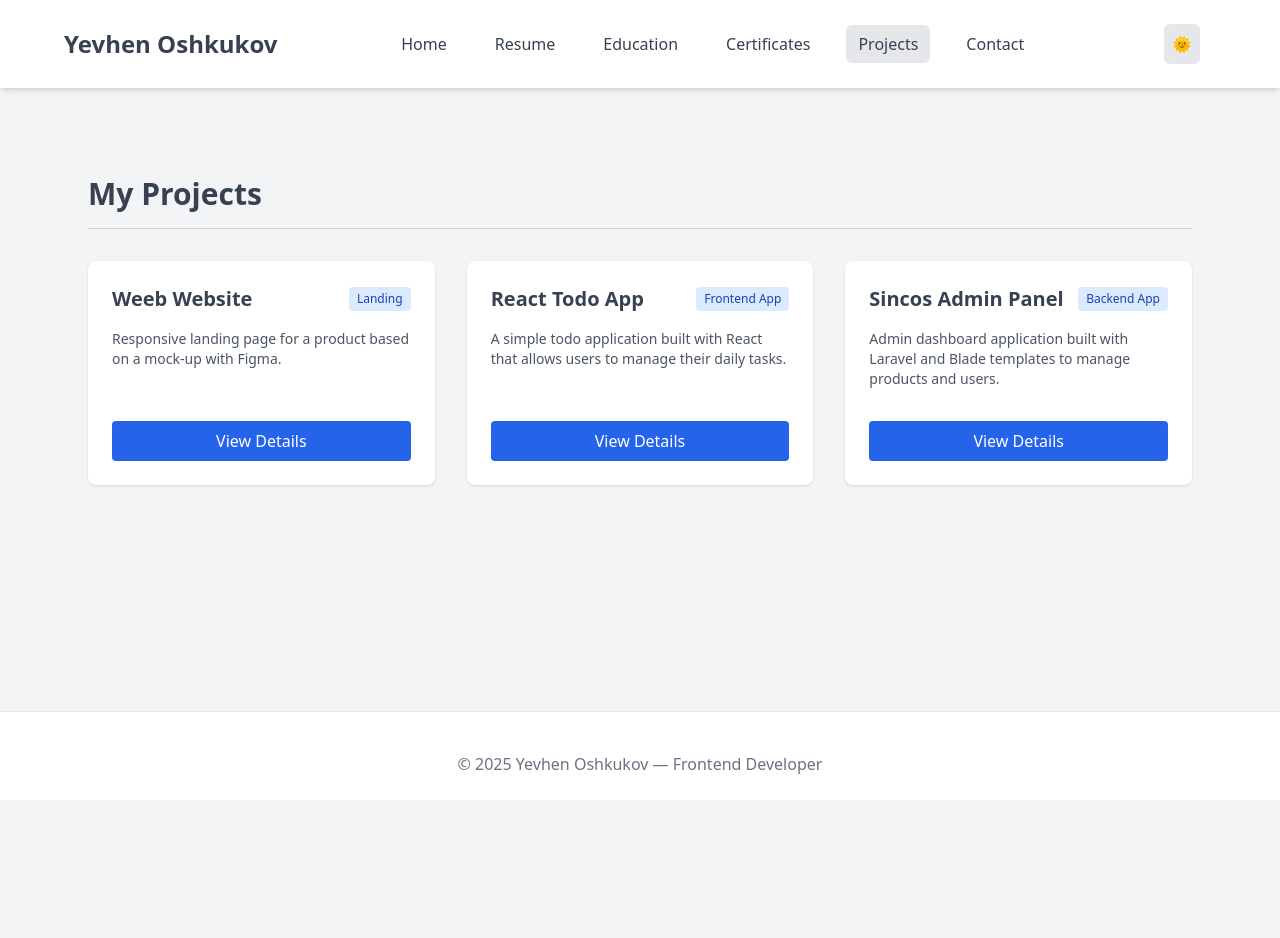
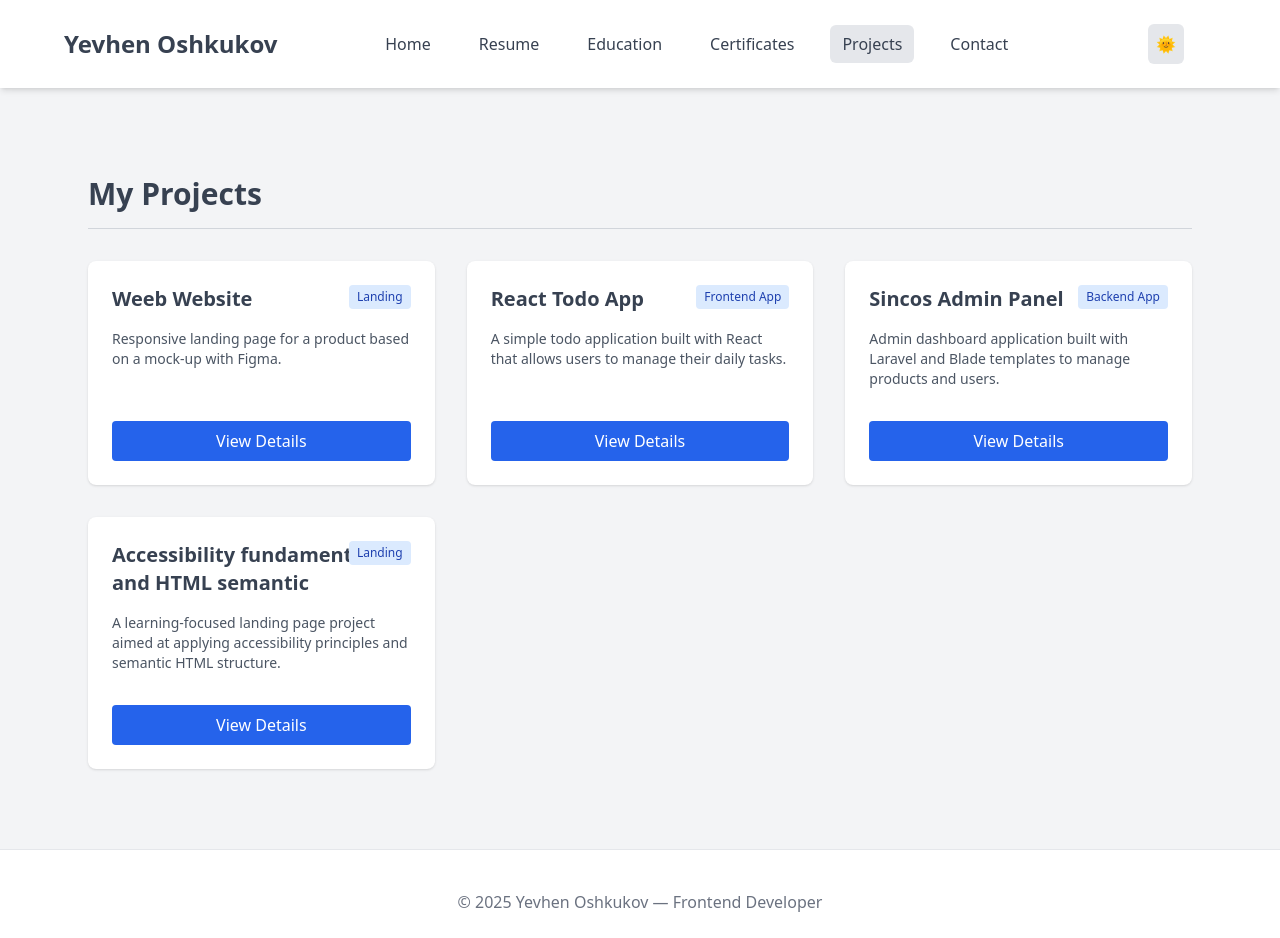
Before and after one commit to Yevgen2022/Portfolio-cleanJS, a React (Vite) app: page /projects in a window 1280 px wide. Before the commit the page ends 800 px from the top, so only its background shows below. Built offline with nearby package versions, Linux system fonts and the light colour scheme; the HTML template or start-up script is replaced by a standard one.

Commit message:
Added new projects

```diff
--- a/src/components/Header.jsx
+++ b/src/components/Header.jsx
@@ -176,7 +176,7 @@ export default function Header() {
                         {/* Theme toggle */}
                         <button
                             onClick={handleThemeToggle}
-                            className="p-2 bg-gray-200 dark:bg-gray-700 rounded-md hover:bg-gray-300 dark:hover:bg-gray-600 transition"
+                            className="p-2 mx-4 bg-gray-200 dark:bg-gray-700 rounded-md hover:bg-gray-300 dark:hover:bg-gray-600 transition"
                             aria-label="Toggle Dark Mode"
                         >
                             <span className="block dark:hidden">🌞</span>
@@ -186,7 +186,7 @@ export default function Header() {
                         {/* Mobile menu toggle button */}
                         <button
                             onClick={toggleMobileMenu}
-                            className="md:hidden p-2 rounded-md hover:bg-gray-100 dark:hover:bg-gray-700 transition"
+                            className="md:hidden p-2  rounded-md hover:bg-gray-100 dark:hover:bg-gray-700 transition"
                             aria-label="Toggle Mobile Menu"
                         >
                             {/*<i className="fas fa-bars"></i>*/}
--- a/src/data/projectsData.json
+++ b/src/data/projectsData.json
@@ -62,8 +62,26 @@
       "Configuring and styling Laravel's pagination with Tailwind"
     ],
     "repoLink": "https://github.com/Yevgen2022/Sincos",
-    "demoLink": ""
-
+    "liveDemo": ""
+  },
+  {
+    "id": "accessibility-semantic",
+    "type": "landing",
+    "title": "Accessibility fundamentals and HTML semantic",
+    "description": "A learning-focused landing page project aimed at applying accessibility principles and semantic HTML structure.",
+    "technologies": ["HTML5", "CSS3", "Semantic Tags", "Accessibility", "ARIA", "Alt Attributes"],
+    "goals": [
+      "Replaced non-semantic HTML tags with appropriate semantic elements such as <header>, <nav>, <main>, <section>, <article>, <aside>, and <footer>.",
+      "Ensured only a single <h1> heading is used for the main article title, with proper heading hierarchy for all other titles.",
+      "Added descriptive alt text to all images to enhance screen reader accessibility.",
+      "Wrapped relevant images in <figure> and added <figcaption> for additional context.",
+      "Updated external links to open in new tabs using the target attribute, improving navigation for users.",
+      "Removed redundant role attributes where semantic elements already implied the role.",
+      "Reinforced best practices for modern, accessible web layout using real examples."
+    ],
+    "repoLink": "https://gitlab.com/Yevhen2022/accessibility-fundamentals-and-html-semantic",
+    "liveDemo": "https://accessibility-fundamentals-and-html-semantic-ef3f07.gitlab.io"
   }
 
+
 ]
--- a/src/pages/Projects.jsx
+++ b/src/pages/Projects.jsx
@@ -22,13 +22,13 @@ export default function Projects() {
                     {projects.map((project) => (
                         <div
                             key={project.id}
-                            className="bg-white dark:bg-gray-800 rounded-lg shadow p-6 flex flex-col justify-between transition-colors duration-500"
+                            className="relative bg-white dark:bg-gray-800 rounded-lg shadow p-6 flex flex-col justify-between transition-colors duration-500"
                         >
                             <div>
                                 <div className="flex items-center justify-between mb-4">
                                     <h3 className="text-xl font-semibold">{project.title}</h3>
                                     <span
-                                        className="text-xs bg-blue-100 text-blue-800 px-2 py-1 rounded dark:bg-blue-900 dark:text-blue-300 capitalize">
+                                        className="absolute top-6 right-6 text-xs bg-blue-100 text-blue-800 px-2 py-1 rounded dark:bg-blue-900 dark:text-blue-300 capitalize">
                                         {project.type.replace("-", " ")}
                                         </span>
                                 </div>
--- a/src/pages/templates/BackendAppTemplate.jsx
+++ b/src/pages/templates/BackendAppTemplate.jsx
@@ -8,7 +8,7 @@ export function BackendAppTemplate({
                                        security,
                                        challenges,
                                        repoLink,
-                                       demoLink
+                                       liveDemo
                                    }) {
     return (
         <div className="max-w-4xl mx-auto px-6 py-20">
@@ -63,11 +63,11 @@ export function BackendAppTemplate({
                         <ul className="list-inside ml-4 text-blue-600 dark:text-blue-400">
                             <li><a href={repoLink} target="_blank" rel="noopener noreferrer"
                                    className="hover:underline">GitHub Repository</a></li>
-                            {/*<li><a href={demoLink} target="_blank" rel="noopener noreferrer" className="hover:underline">Live Demo / Swagger</a></li>*/}
+                            {/*<li><a href={liveDemo} target="_blank" rel="noopener noreferrer" className="hover:underline">Live Demo / Swagger</a></li>*/}
                             <li className="flex items-center gap-2">
-                                {demoLink ? (
+                                {liveDemo ? (
                                     <a
-                                        href={demoLink}
+                                        href={liveDemo}
                                         target="_blank"
                                         rel="noopener noreferrer"
                                         className="hover:underline text-blue-600 dark:text-blue-400"
@@ -83,8 +83,6 @@ export function BackendAppTemplate({
                                     </>
                                 )}
                             </li>
-
-
                         </ul>
                     </div>
                 </div>
```
